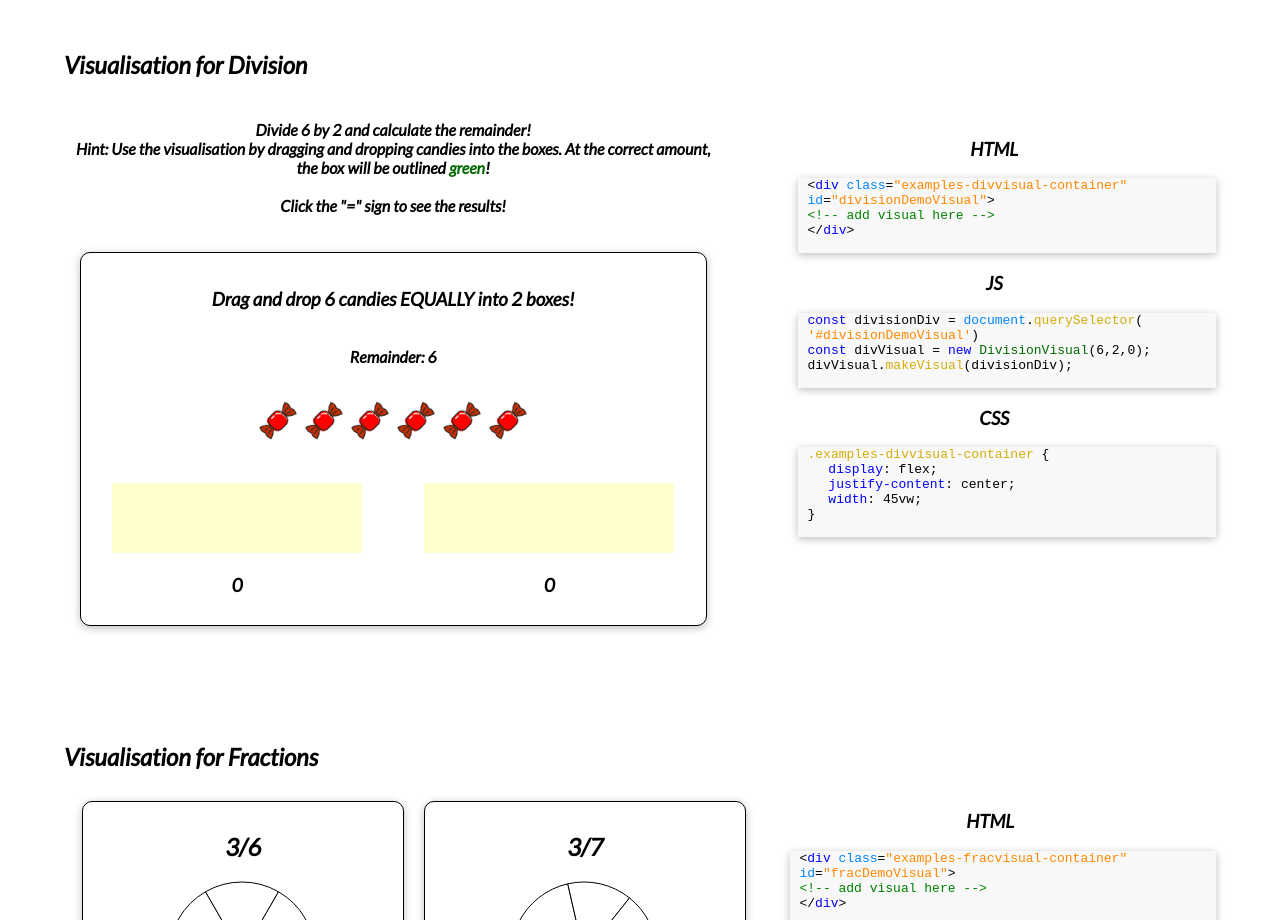
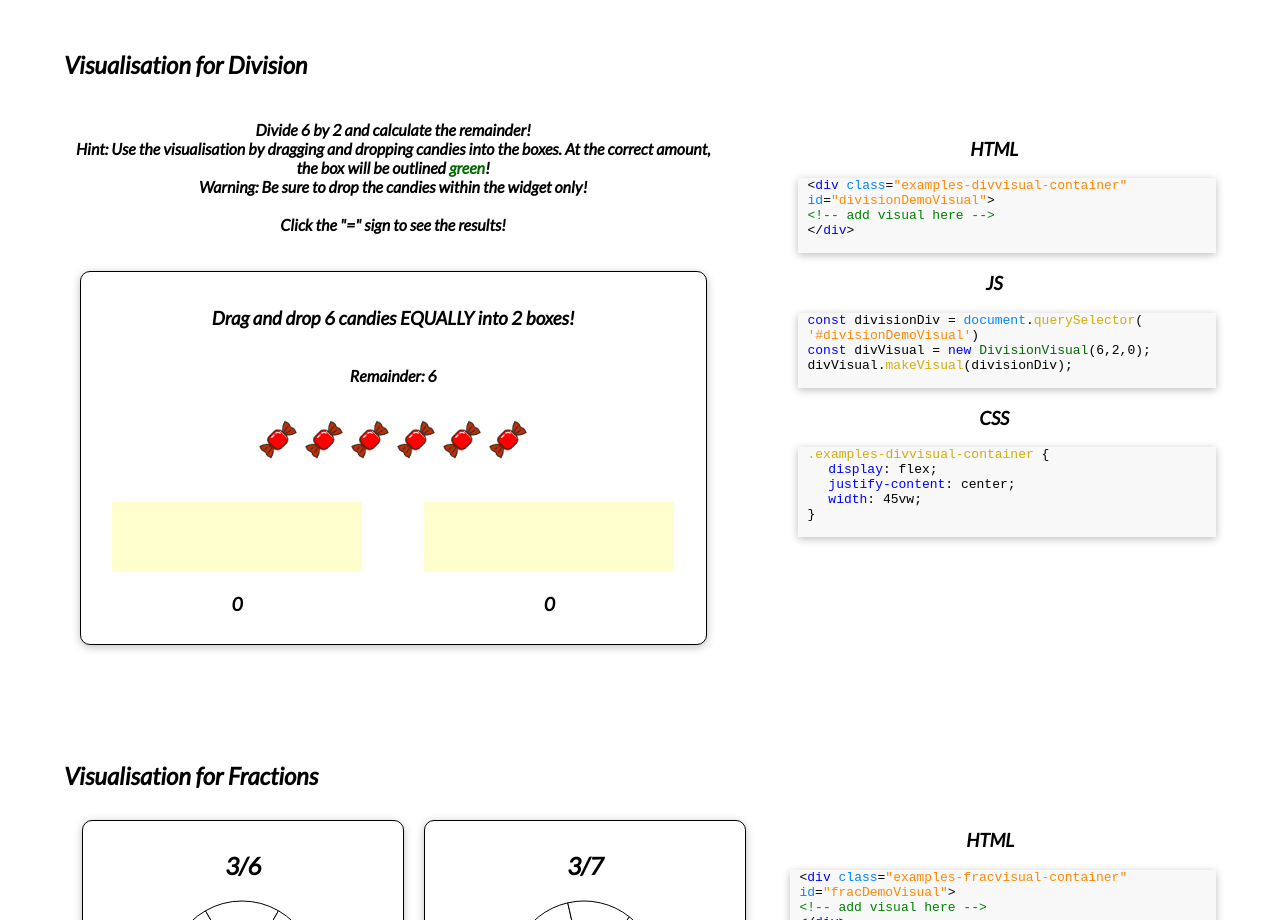
Before and after one commit to zoharehan/MathViz.js, a website: page pub/example.html in a window 1280 px wide. Shown: the part 1780-2700 px from the top of the page. Drawn offline with nearby package versions, Linux system fonts and the light colour scheme.

Commit message:
small update
^

```diff
--- a/pub/example.html
+++ b/pub/example.html
@@ -201,7 +201,8 @@
                     Divide 6 by 2 and calculate the remainder! <br>
                     Hint: Use the visualisation by dragging and dropping candies into the boxes.
                     At the correct amount, the box will
-                    be outlined <span class="code-classname">green</span>!
+                    be outlined <span class="code-classname">green</span>! <br>
+                    Warning: Be sure to drop the candies within the widget only!
                     <br>
                     <br>
                     Click the "=" sign to see the results!
```
